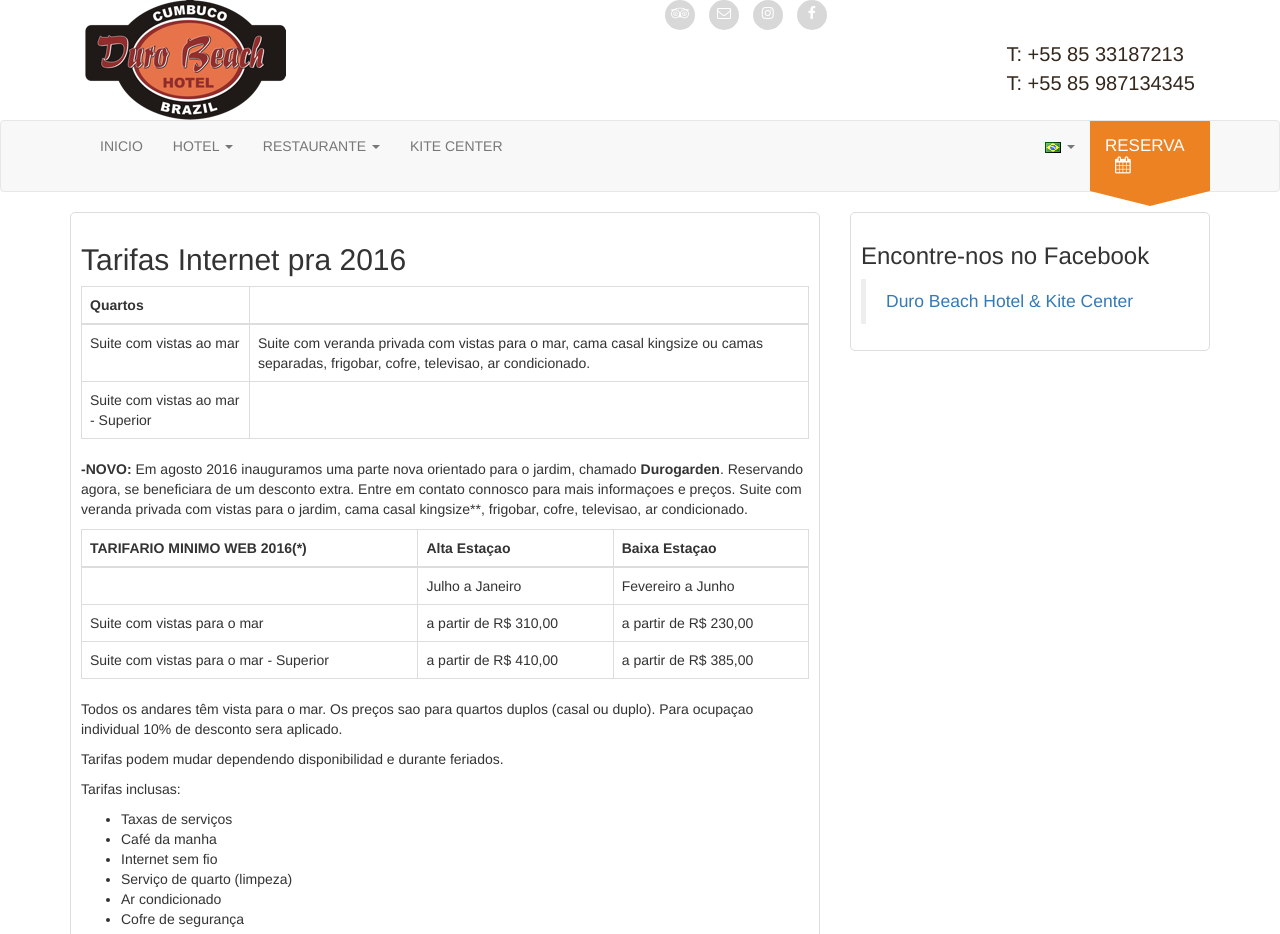
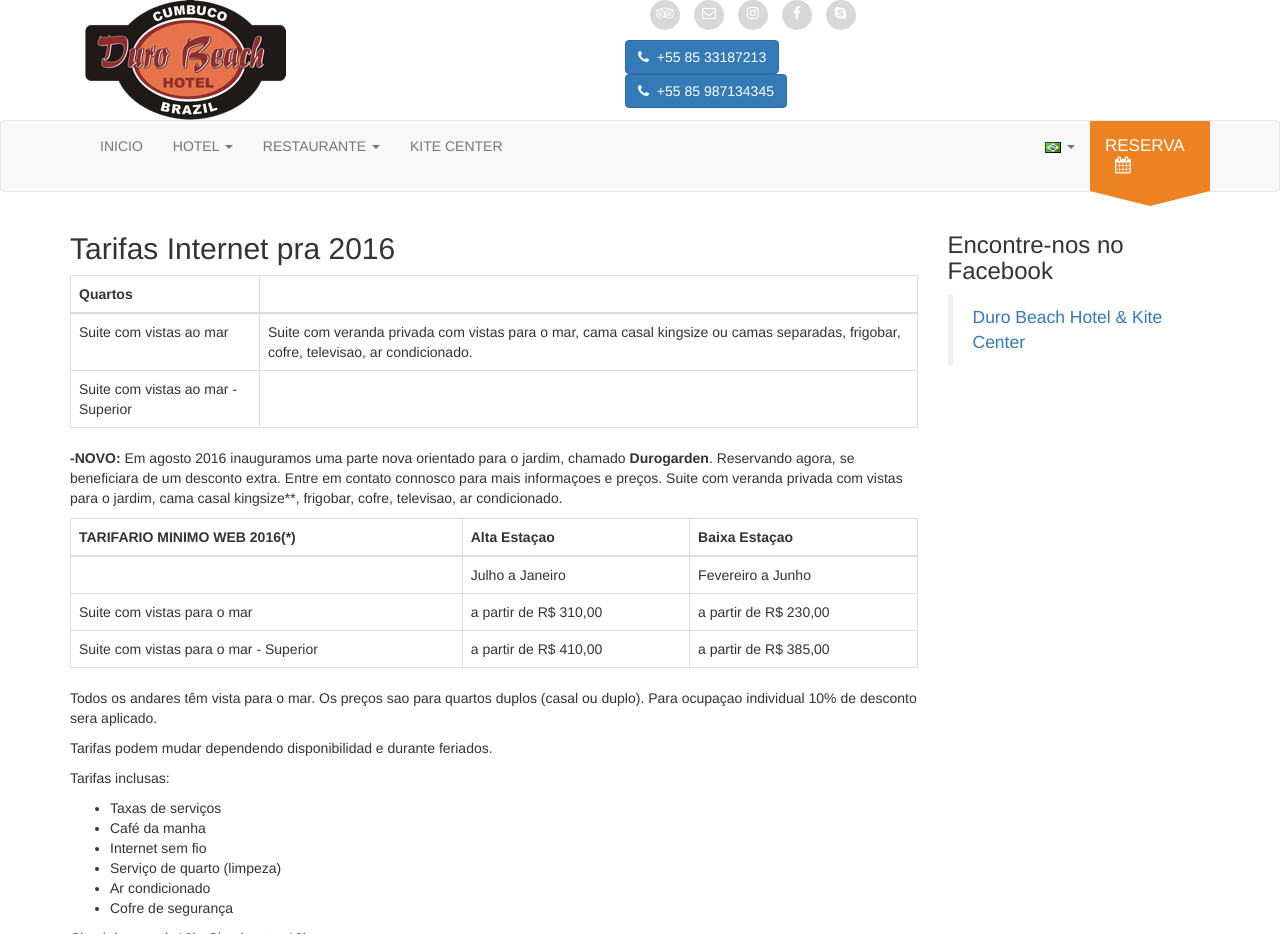
Before and after one commit to durobeach/durobeach.github.io, a Jekyll site: the page built from pt/o-hotel/tarifario.md, in a window 1280 px wide, cut to the strip 0-934 px from the top of the page. Built offline with Jekyll 4.4.1, drawn with Linux system fonts in a browser that asks for light colours.

Commit message:
Change phone numbers

```diff
--- a/_includes/body/header.html
+++ b/_includes/body/header.html
@@ -4,6 +4,7 @@
       <img src="{{ "/assets/img/logo.png" | relative_url }}" alt="Durobeach logo" />
     </div>
     <div class="col-lg-6 col-md-6 col-sm-6 col-xs-6">
+      <div class="row">
         <ul class="social-list">
           <li>
             <a href="https://www.tripadvisor.co.uk/Hotel_Review-g657869-d1870148-Reviews-Duro_Beach_Hotel-Cumbuco_Caucaia_State_of_Ceara.html" target="blank">
@@ -25,14 +26,24 @@
               <i class="fa fa-facebook" aria-hidden="true"></i>
             </a>
           </li>
+          <li>
+            <a href="#">
+              <i class="fa fa-skype" aria-hidden="true"></i>
+            </a>
+          </li>
         </ul>
-      <a class="phone hidden-sm hidden-xs">
-        <span class="phone-number">
-          T: +55 85 33187213
-          <br>
-          T: +55 85 987134345
-        </span>
+      <div class="row hidden-sm hidden-xs">
+        <a class="btn btn-primary" href="tel:+558533187213" role="button">
+          <i class="fa fa-phone" aria-hidden="true"></i>
+          &nbsp;+55 85 33187213
+        </a>
+      </div>
+      <div class="row hidden-sm hidden-xs">
+        <a class="btn btn-primary" href="tel:+5585987134345" role="button">
+          <i class="fa fa-phone" aria-hidden="true"></i>
+          &nbsp;+55 85 987134345
         </a>
       </div>
     </div>
+  </div>
 </header>
--- a/_includes/body/main.html
+++ b/_includes/body/main.html
@@ -9,12 +9,12 @@
 </div>
 <div class="main">
   <div class="main-wrapper">
-    <div class="left">
+    <div class="main-left">
       <div>
         {{ content }}
       </div>
     </div>
-    <div class="right">
+    <div class="main-right">
       <div>
         <h3>{{ site.data.i18n['Find us on Facebook'][page.lang] }}</h3>
         {% include/body/facebook/page.html %}
--- a/assets/css/base.scss
+++ b/assets/css/base.scss
@@ -68,19 +68,6 @@ html {
   margin: 35px 0 0 0;
 }
 
-.phone{
-    height: 35px;
-    display: block;
-    float: right;
-    color: #34271C;
-    margin-left: 10px;
-}
-
-.phone .phone-number {
-  font-size: 20px;
-  color: #34271C;
-}
-
 .navbar-nav > li.booking {
   width: 120px;
 }
@@ -131,25 +118,17 @@ html {
   @extend .row;
 }
 
-.left {
-  @extend .col-md-8;
+.main-left {
+  @extend .col-md-9;
 }
 
-.left > div, .right > div {
-  @include border-radius(5px);
-  background-color: #ffffff;
-  border: 1px solid #ddd;
-  padding:10px 10px 6px 10px;
-  margin-bottom:20px;
-}
-
-.left table {
+.main-left table {
   @extend .table;
   @extend .table-bordered;
 }
 
-.right {
-  @extend .col-md-4;
+.main-right {
+  @extend .col-md-3;
 }
 
 .tripadvisor-center {
@@ -167,3 +146,7 @@ html {
 .tripadvisor-right > div > div {
   display: inline-block;
 }
+
+.fb-iframe-widget * {
+  width: 100%;
+}
```
Lines whose indentation alone changed are shown as unchanged.
